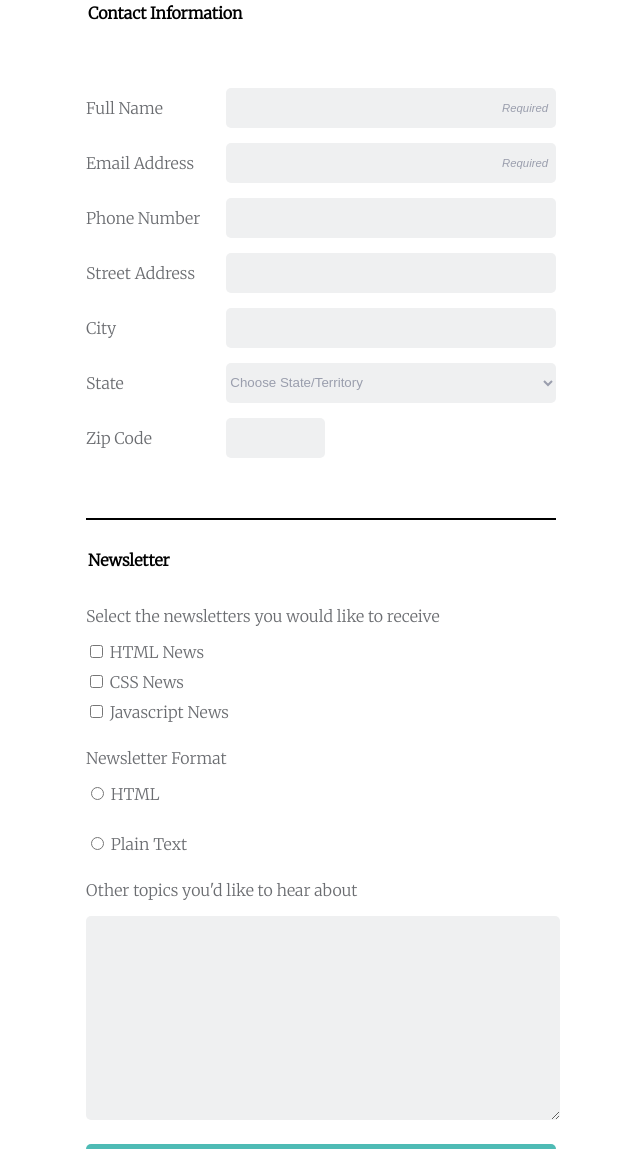
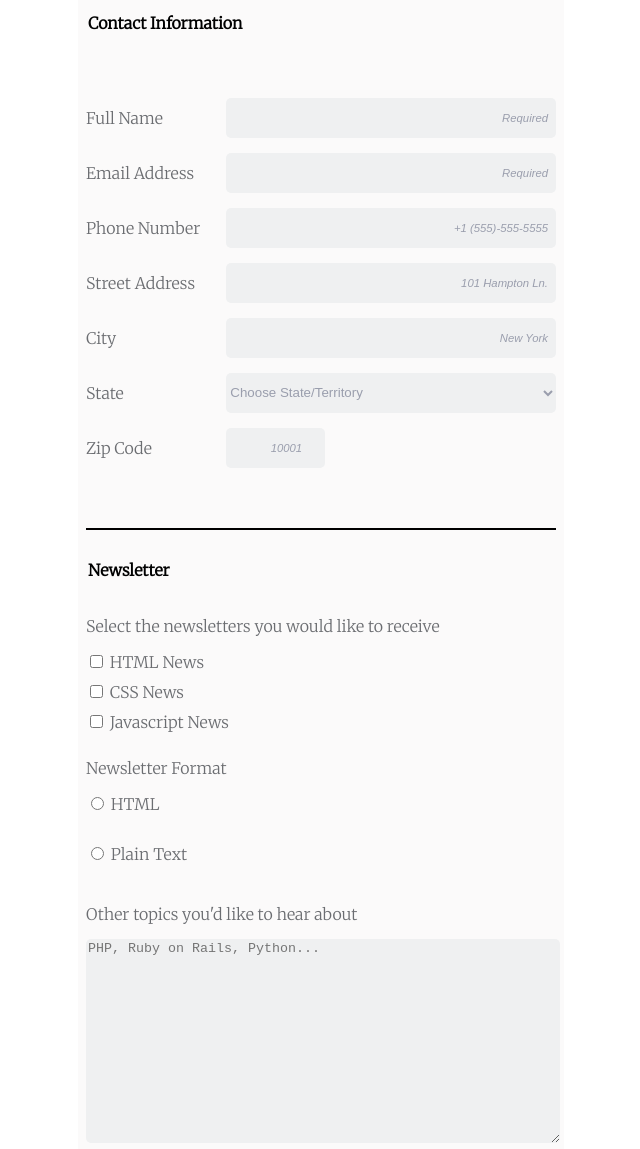
Before and after one commit to Brady1138/Unit-03---Online-Registration-Form, a plain HTML site: page index.html in a window 1280 px wide. Shown: the part 260-1409 px from the top of the page, without its empty margins (319-959 px from the left). Drawn offline with Linux system fonts and the light colour scheme.

Commit message:
1.0.1
Fixed some formatting

```diff
--- a/index.html
+++ b/index.html
@@ -42,21 +42,21 @@
                 <div class="entry">
                 <label for="phone" class="open_fields">Phone Number</label><br>
                 <div class="these_inputs">
-                <input type="text" id="phone" class="first_field" name="phone"><br>
+                <input type="text" id="phone" class="first_field" name="phone" placeholder="+1 (555)-555-5555"><br>
             </div>
                 </div>
 
                 <div class="entry">
                 <label for="address" class="open_fields">Street Address</label><br>
                 <div class="these_inputs">
-                <input type="text" id="address" class="first_field" name="address"><br>
+                <input type="text" id="address" class="first_field" name="address" placeholder="101 Hampton Ln."><br>
             </div>
                 </div>
 
                 <div class="entry">
                 <label for="city" class="open_fields">City</label><br>
                 <div class="these_inputs">
-                <input type="text" id="city" class="first_field" name="city"><br>
+                <input type="text" id="city" class="first_field" name="city" placeholder="New York"><br>
             </div>
                 </div>
 
@@ -133,7 +133,7 @@
             <div class="entry">
                 <label for="zip" class="open_fields">Zip Code</label><br><br>
                 <div class="these_inputs" id="zip_entry">
-                <input type="number" name="zip" id="zip" class="first_field">
+                <input type="number" name="zip" id="zip" class="first_field" placeholder="10001">
             </div>
         </div>
             </fieldset>
@@ -145,19 +145,19 @@
                 <p>Select the newsletters you would like to receive</p>
                 <div class="second_field">
                 <div class="select">
-                <input type="checkbox" name="html" id="html">
+                <input type="checkbox" name="check" id="html">
                 <label for="html">HTML News</label>
                 <br>
             </div>
 
                 <div class="select">
-                <input type="checkbox" name="css" id="css">
+                <input type="checkbox" name="check" id="css">
                 <label for="css">CSS News</label>
                 <br>
             </div>
 
                 <div class="select">
-                <input type="checkbox" name="javascript" id="javascript">
+                <input type="checkbox" name="check" id="javascript">
                 <label for="javascript">Javascript News</label>
                 <br>
                 </div>
@@ -177,8 +177,8 @@
                 </div>
             </div>
 
-                <p>Other topics you'd like to hear about</p>
-                <textarea name="topics" id="topics"></textarea>
+                <label for="topics" id="other">Other topics you'd like to hear about</label>
+                <textarea name="topics" id="topics" placeholder="PHP, Ruby on Rails, Python..."></textarea>
                 <br>
                 <button type="submit">Sign Up</button>
             </fieldset>
--- a/style.css
+++ b/style.css
@@ -67,7 +67,9 @@ legend {
 form {
     width: 95%;
     align-items: center;
-    margin: 0 auto;
+    margin: 5px auto;
+    padding: 5px 8px;
+    background-color: rgb(251, 250, 250);
 }
 
 fieldset {
@@ -79,7 +81,9 @@ fieldset {
 fieldset p, legend {
     text-align: left;
 }
-
+label {
+    text-align: left;
+}
 textarea {
     width: 100%;
     height: 200px;
@@ -135,6 +139,7 @@ footer {
 }
 
 .spacer_field {
+    z-index: 2;
     width: 95%;
     height: 5px;
     margin: -5px auto;
@@ -157,6 +162,12 @@ footer {
 #zip_entry input {
     float: left;
     margin-left: -70px;
+}
+
+#other {
+    width: 100%;
+    float: left;
+    padding: 30px 0 15px 0;
 }
 
 .spacer_line {
```
